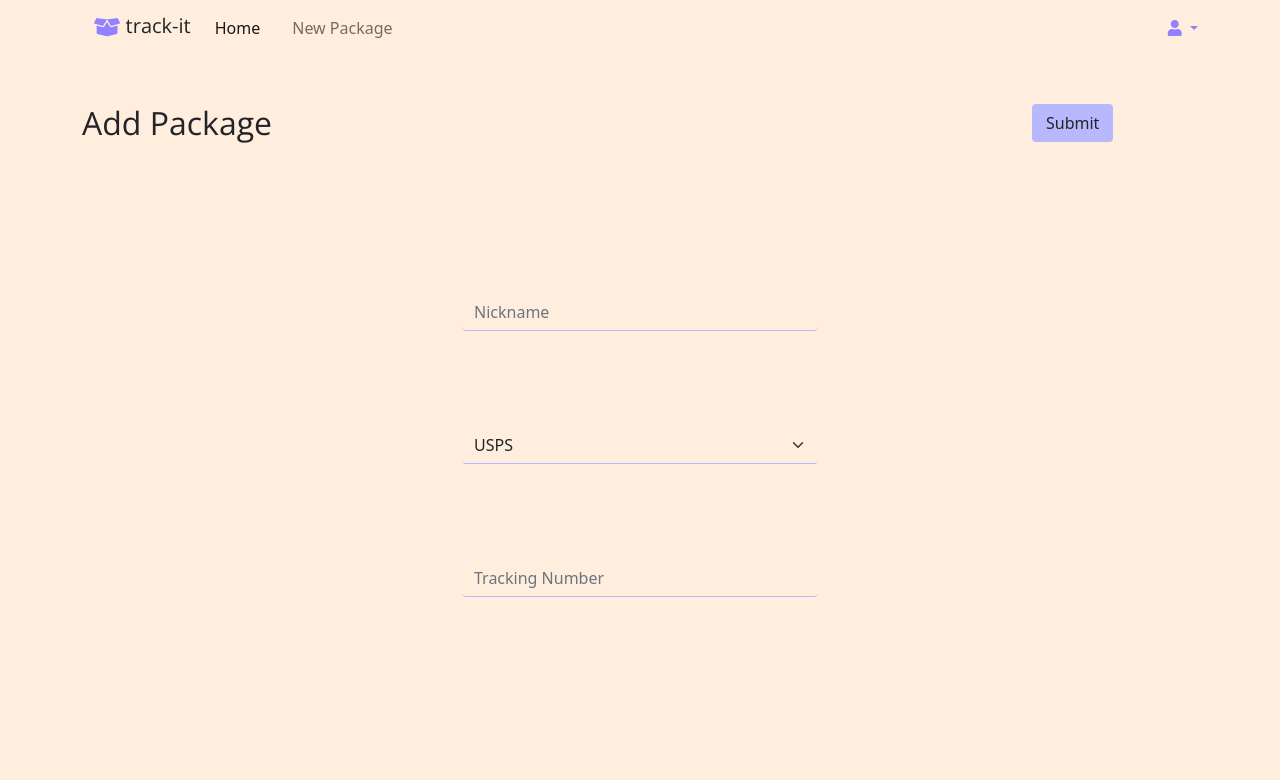
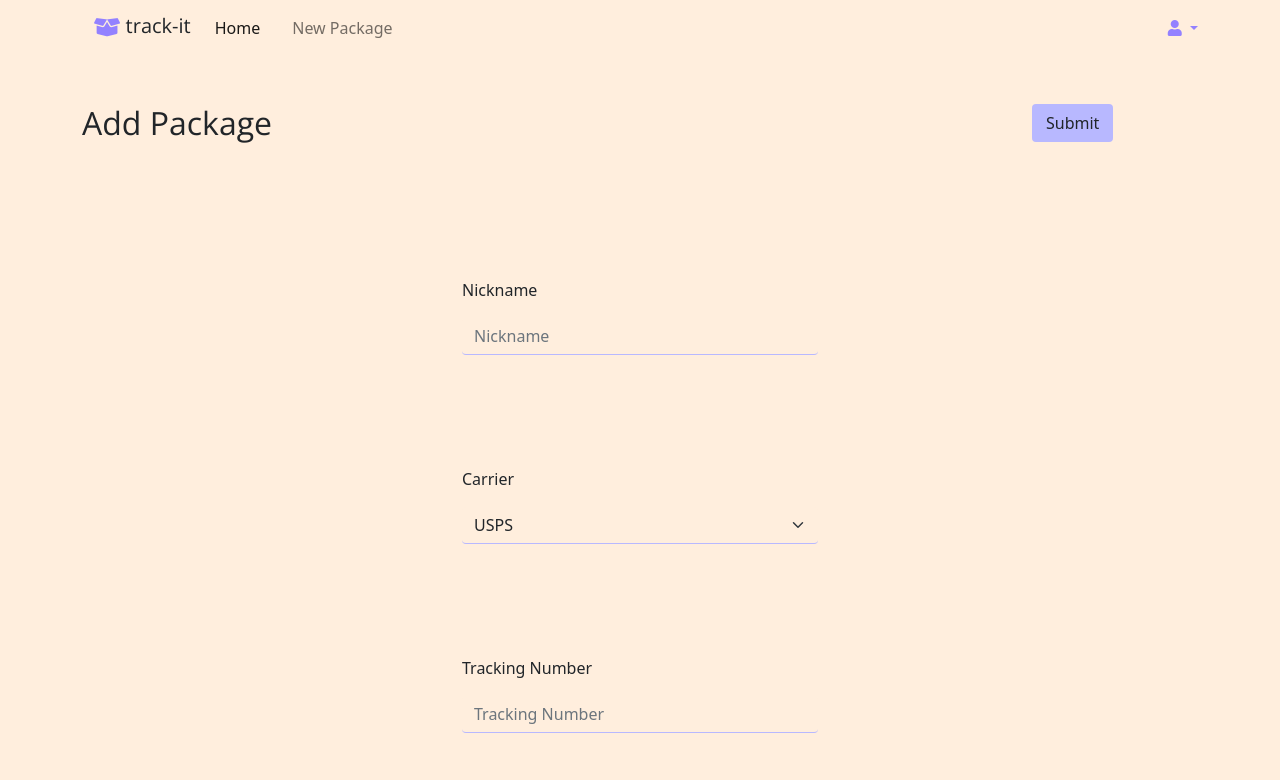
Before and after one commit to davidparker333/Track-It, a Flask app: page /track/add in a window 1280 px wide. Shown: the top 780 px of the page. Run offline with Flask 2, Linux system fonts and the light colour scheme; the visitor is signed in with stand-in values (Sample User, id 1); some libraries are stand-ins or nearby versions.

Commit message:
a little polish for the new package page

```diff
--- a/app/blueprints/track/forms.py
+++ b/app/blueprints/track/forms.py
@@ -4,7 +4,7 @@ from wtforms.validators import DataRequired
 
 class PackageForm(FlaskForm):
 
-    carrier = SelectField('Choose...', choices=['USPS', 'FedEx', 'UPS'], validators=[DataRequired()])
+    carrier = SelectField('Carrier', choices=['USPS', 'FedEx', 'UPS'], validators=[DataRequired()])
     tracking_number = StringField('Tracking Number', validators=[DataRequired()])
     nickname = StringField('Nickname', validators=[DataRequired()])
     submit = SubmitField()
--- a/app/templates/addPackage.html
+++ b/app/templates/addPackage.html
@@ -37,15 +37,18 @@
 </div> -->
 <div class="row">
     <div class="col-12 col-sm-2 col-md-4"></div>
-    <div class="col-12 col-sm-8 col-md-4 my-5">
+    <div class="col-12 col-sm-8 col-md-4 my-md-3">
             <div class="form-group d-flex flex-column justify-content-center">
                 <fieldset class="my-5">
+                    {{ form.nickname.label(class="my-3") }}
                     {{ form.nickname(class="form-control white borderless", placeholder="Nickname", autocomplete="off") }}
                 </fieldset>
                 <fieldset class="my-5">
+                    {{ form.carrier.label(class="my-3") }}
                     {{ form.carrier(class="form-select white borderless", placeholder="Carrier") }}
                 </fieldset>
                 <fieldset class="my-5">
+                    {{ form.tracking_number.label(class="my-3") }}
                     {{ form.tracking_number(class="form-control white borderless", placeholder="Tracking Number", autocomplete="off") }}
                 </fieldset>
             </div>
```
